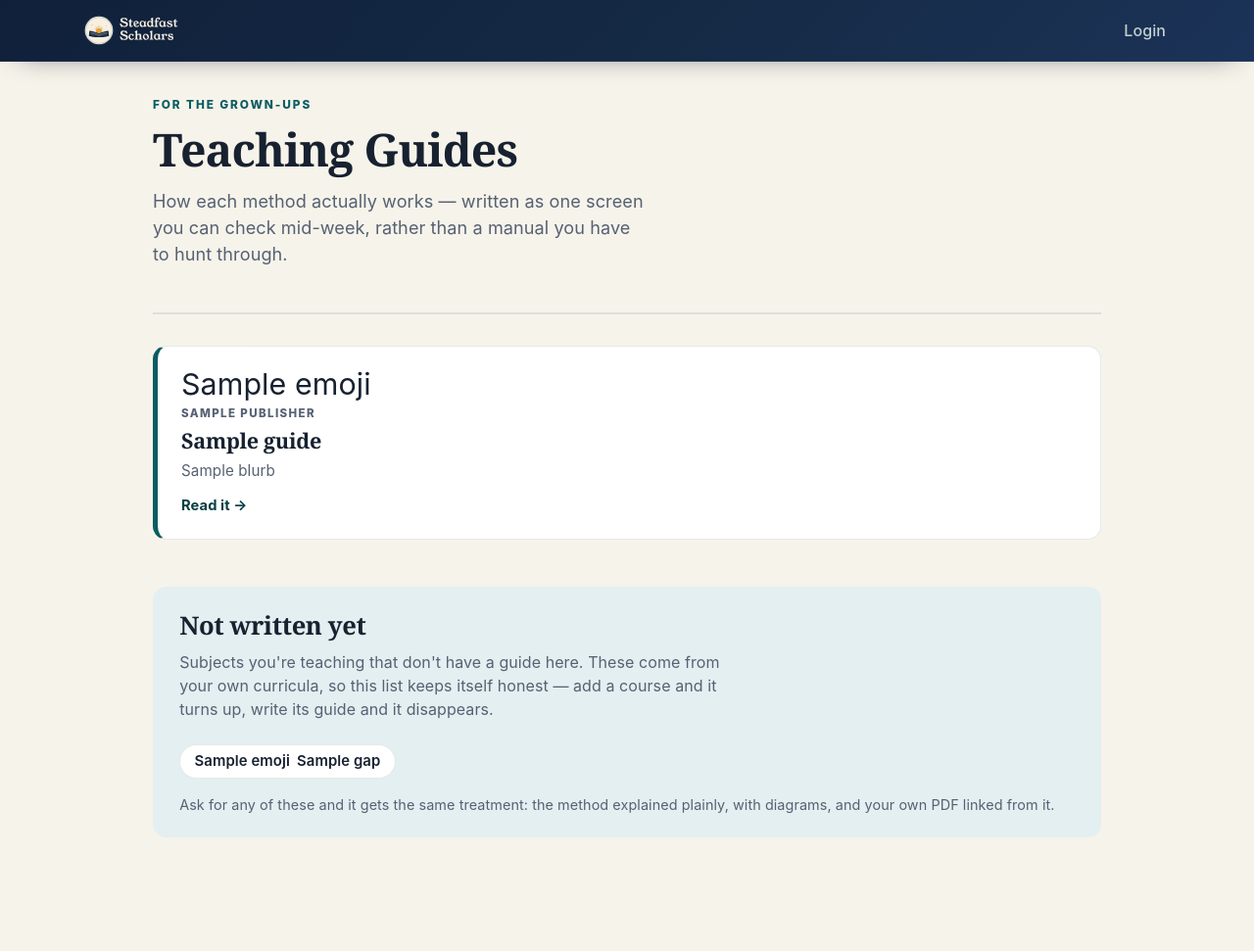
After one commit to lopezjronald/homeschool-hub, a Django app: template templates/core/teaching_guides.html in a window 1280 px wide. The commit adds this page. Shown: the whole page at 98% size. Run offline with Django 5.2, Linux system fonts and the light colour scheme; the template is opened without the code that fills it: most values are stand-ins (such as "Sample title", 1, 10 or a date in 2020).

Commit message:
HH-202: teaching guides become a shelf you pick from
One page was the wrong shape. The Discovery Method is the first guide, not the
only one — Math, Spelling and Science are coming — so the nav entry is now a
shelf and each method gets its own page under it.

A code registry rather than a model, because a guide is a hand-written page with
its own diagrams, not text somebody types into a form. Adding one is: write the
template, add an entry to GUIDES. The index needs no changes, and a test walks
every registry entry and renders it, so an entry naming a template that does not
exist fails here instead of 500ing the first time somebody clicks it.

The shelf also shows what is MISSING, derived from the household own curricula
rather than a hand-kept list: subjects being taught that no guide claims. Add a
Science course and Science appears; write its guide and it disappears. Matching
goes through canonical(), so a course called Language Arts folds into the
literature guide instead of showing up as an uncovered subject — which is the
case that would have looked like a bug.

Co-Authored-By: Claude Opus 5 <noreply@anthropic.com>

```diff
--- a/core/urls.py
+++ b/core/urls.py
@@ -6,8 +6,9 @@ app_name = "core"
 
 urlpatterns = [
     path("how-it-works/", views.how_it_works, name="how_it_works"),
-    # The Discovery Method, explained for the grown-up leading it (HH-201)
-    path("teaching-guide/", views.teacher_guide, name="teacher_guide"),
+    # Teaching guides: the shelf, then one page per method (HH-201, HH-202)
+    path("teaching-guides/", views.teaching_guides, name="teaching_guides"),
+    path("teaching-guides/<slug:slug>/", views.teaching_guide, name="teaching_guide"),
     path("families/settings/", views.family_settings, name="family_settings"),
     path("invites/new/", views.invite_teacher, name="invite_teacher"),
     path(
--- a/static/css/teaching-guide.css
+++ b/static/css/teaching-guide.css
@@ -346,3 +346,43 @@
   .tg-anim .tg-seg { transform: none !important; animation: none !important; }
   .tg-anim .tg-rail { stroke-dashoffset: 0 !important; animation: none !important; }
 }
+
+/* ---- the shelf (HH-202) ------------------------------------------------- */
+
+.tg-shelf-grid {
+  display: grid; grid-template-columns: repeat(auto-fit, minmax(19rem, 1fr));
+  gap: 1.1rem; margin-bottom: 3rem;
+}
+.tg-guidecard {
+  display: flex; flex-direction: column; gap: .4rem;
+  background: var(--ss-paper); border: 1px solid var(--ss-line);
+  border-left: 5px solid var(--ss-green);
+  border-radius: var(--ss-r-md); padding: 1.4rem 1.5rem;
+  text-decoration: none; color: inherit;
+  transition: transform .12s ease, box-shadow .12s ease;
+}
+.tg-guidecard:hover, .tg-guidecard:focus-visible {
+  transform: translateY(-2px); color: inherit;
+  box-shadow: 0 6px 18px -10px rgba(16,34,46,.35);
+}
+.tg-guideicon { font-size: 1.9rem; line-height: 1; }
+.tg-guidepub {
+  font-size: .72rem; font-weight: 800; letter-spacing: .12em;
+  text-transform: uppercase; color: var(--ss-muted);
+}
+.tg-guidecard h2 { font-size: 1.35rem; font-weight: 800; margin: 0; letter-spacing: -.015em; }
+.tg-guidecard p { margin: 0; font-size: .95rem; color: var(--ss-muted); }
+.tg-guidego { margin-top: .4rem; font-weight: 700; color: var(--ss-green-700); font-size: .92rem; }
+
+.tg-gaps { background: var(--ss-cloud); border-radius: var(--ss-r-md); padding: 1.6rem 1.7rem 1.4rem; }
+.tg-gaplist { list-style: none; display: flex; flex-wrap: wrap; gap: .55rem; margin: 0 0 1rem; padding: 0; }
+.tg-gaplist li {
+  display: inline-flex; align-items: center; gap: .45rem;
+  background: var(--ss-paper); border: 1px solid var(--ss-line);
+  border-radius: var(--ss-r-pill, 999px); padding: .35rem .9rem;
+  font-size: .93rem; font-weight: 600;
+}
+.tg-gapnote { margin: 0; font-size: .9rem; color: var(--ss-muted); }
+
+/* The shelf has no diagrams; keep its hero from inheriting the guide spacing. */
+.tg-shelf .tg-hero { margin-bottom: 2rem; }
--- a/templates/base.html
+++ b/templates/base.html
@@ -30,7 +30,7 @@
           <li class="nav-item"><a class="nav-link" href="{% url 'family_calendar:calendar' %}">Calendar</a></li>
           <li class="nav-item"><a class="nav-link" href="{% url 'lingua:progress' %}">Spanish</a></li>
           <li class="nav-item"><a class="nav-link" href="{% url 'dashboard:dashboard' %}">Progress</a></li>
-          <li class="nav-item"><a class="nav-link" href="{% url 'core:teacher_guide' %}">Teaching Guide</a></li>
+          <li class="nav-item"><a class="nav-link" href="{% url 'core:teaching_guides' %}">Teaching Guides</a></li>
           <li class="nav-item"><a class="nav-link" href="{% url 'core:how_it_works' %}">How it works</a></li>
         </ul>
         {% endif %}
--- /dev/null
+++ b/templates/core/teaching_guides.html
@@ -0,0 +1,53 @@
+{% extends "base.html" %}
+{% load static %}
+{% block title %}Teaching Guides · Steadfast Scholars{% endblock %}
+{% block extra_css %}<link href="{% static 'css/teaching-guide.css' %}" rel="stylesheet">{% endblock %}
+
+{% block content %}
+<div class="container tg tg-shelf">
+
+  <header class="tg-hero">
+    <p class="tg-eyebrow">For the grown-ups</p>
+    <h1>Teaching Guides</h1>
+    <p class="tg-standfirst">
+      How each method actually works — written as one screen you can check
+      mid-week, rather than a manual you have to hunt through.
+    </p>
+  </header>
+
+  <div class="tg-shelf-grid">
+    {% for guide in guides %}
+      <a class="tg-guidecard" href="{% url 'core:teaching_guide' slug=guide.slug %}">
+        <span class="tg-guideicon" aria-hidden="true">{{ guide.emoji }}</span>
+        <span class="tg-guidepub">{{ guide.publisher }}</span>
+        <h2>{{ guide.title }}</h2>
+        <p>{{ guide.blurb|safe }}</p>
+        <span class="tg-guidego">Read it &rarr;</span>
+      </a>
+    {% empty %}
+      <p class="tg-lede">No guides yet.</p>
+    {% endfor %}
+  </div>
+
+  {% if gaps %}
+    <section class="tg-section tg-gaps">
+      <h2>Not written yet</h2>
+      <p class="tg-lede">
+        Subjects you're teaching that don't have a guide here. These come from
+        your own curricula, so this list keeps itself honest — add a course and
+        it turns up, write its guide and it disappears.
+      </p>
+      <ul class="tg-gaplist">
+        {% for gap in gaps %}
+          <li><span aria-hidden="true">{{ gap.emoji }}</span>{{ gap.label }}</li>
+        {% endfor %}
+      </ul>
+      <p class="tg-gapnote">
+        Ask for any of these and it gets the same treatment: the method
+        explained plainly, with diagrams, and your own PDF linked from it.
+      </p>
+    </section>
+  {% endif %}
+
+</div>
+{% endblock %}
```
Also changed, not shown: core/teaching_guides.py (added, +72 -0 lines), core/tests.py (+92 -3 lines), core/views.py (+38 -20 lines), templates/core/guides/literature_discovery.html (renamed from templates/core/teacher_guide.html).
